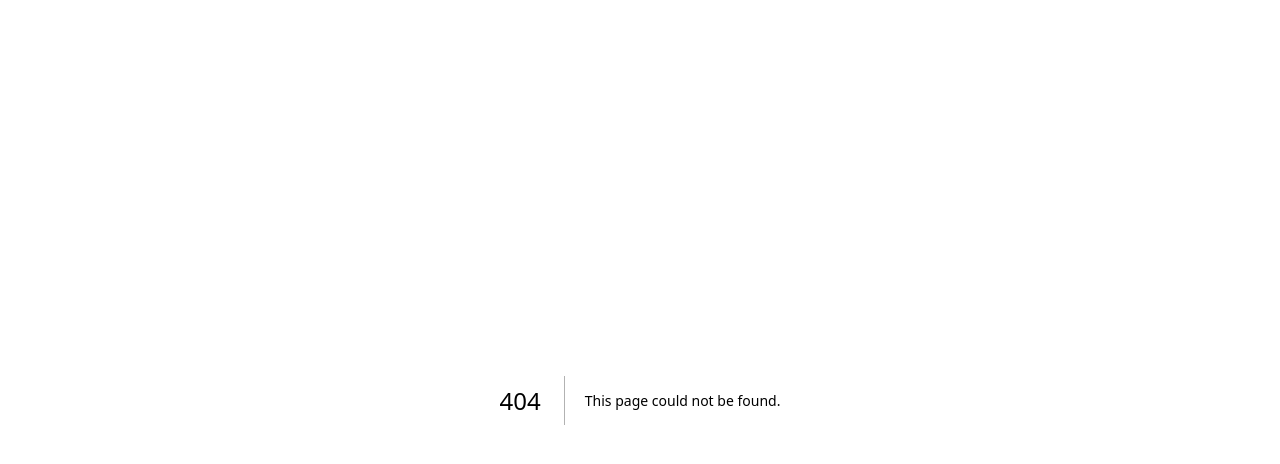
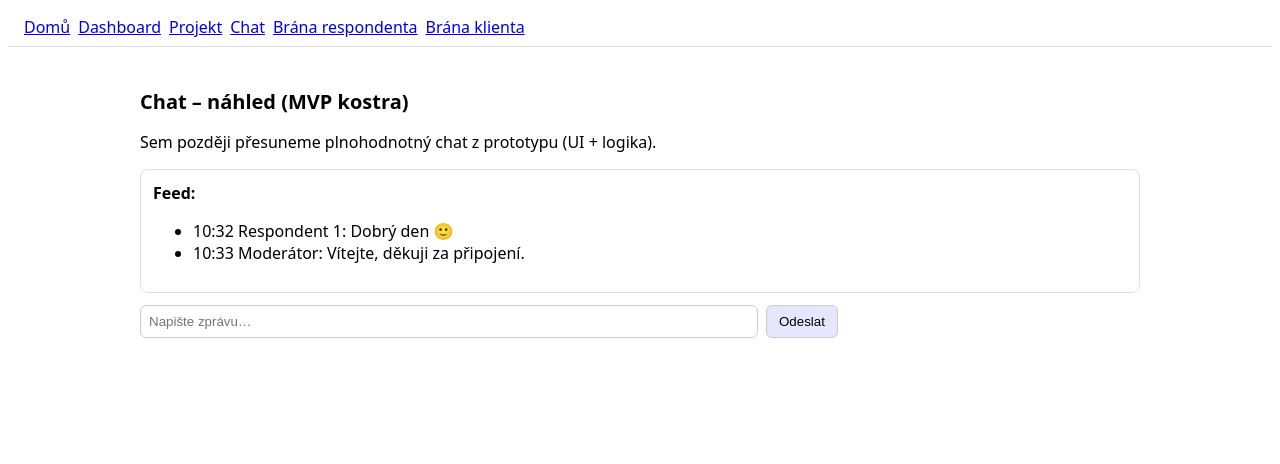
Before and after one commit to urszulaburgott-boop/research-chat, a Next.js app: page /chat in a window 1280 px wide. Before the commit this address had no page. Shown: the top 464 px of the page. Built offline with nearby package versions, Linux system fonts and the light colour scheme.

Commit message:
Create chat.js

```diff
--- /dev/null
+++ b/pages/chat.js
@@ -0,0 +1,25 @@
+import Layout from "../components/Layout";
+
+export default function Chat() {
+  return (
+    <Layout>
+      <h2 style={{ fontSize: 20, fontWeight: 700 }}>Chat – náhled (MVP kostra)</h2>
+      <p>Sem později přesuneme plnohodnotný chat z prototypu (UI + logika).</p>
+
+      <div style={{ marginTop: 16, padding: 12, border: "1px solid #ddd", borderRadius: 8 }}>
+        <div><strong>Feed:</strong></div>
+        <ul>
+          <li>10:32 Respondent 1: Dobrý den 🙂</li>
+          <li>10:33 Moderátor: Vítejte, děkuji za připojení.</li>
+        </ul>
+      </div>
+
+      <div style={{ marginTop: 12 }}>
+        <input placeholder="Napište zprávu…" style={{ padding: 8, width: "60%", border: "1px solid #ccc", borderRadius: 6 }} />
+        <button style={{ marginLeft: 8, padding: "8px 12px", borderRadius: 6, border: "1px solid #ccc", background: "#e6e6ff" }}>
+          Odeslat
+        </button>
+      </div>
+    </Layout>
+  );
+}
```
